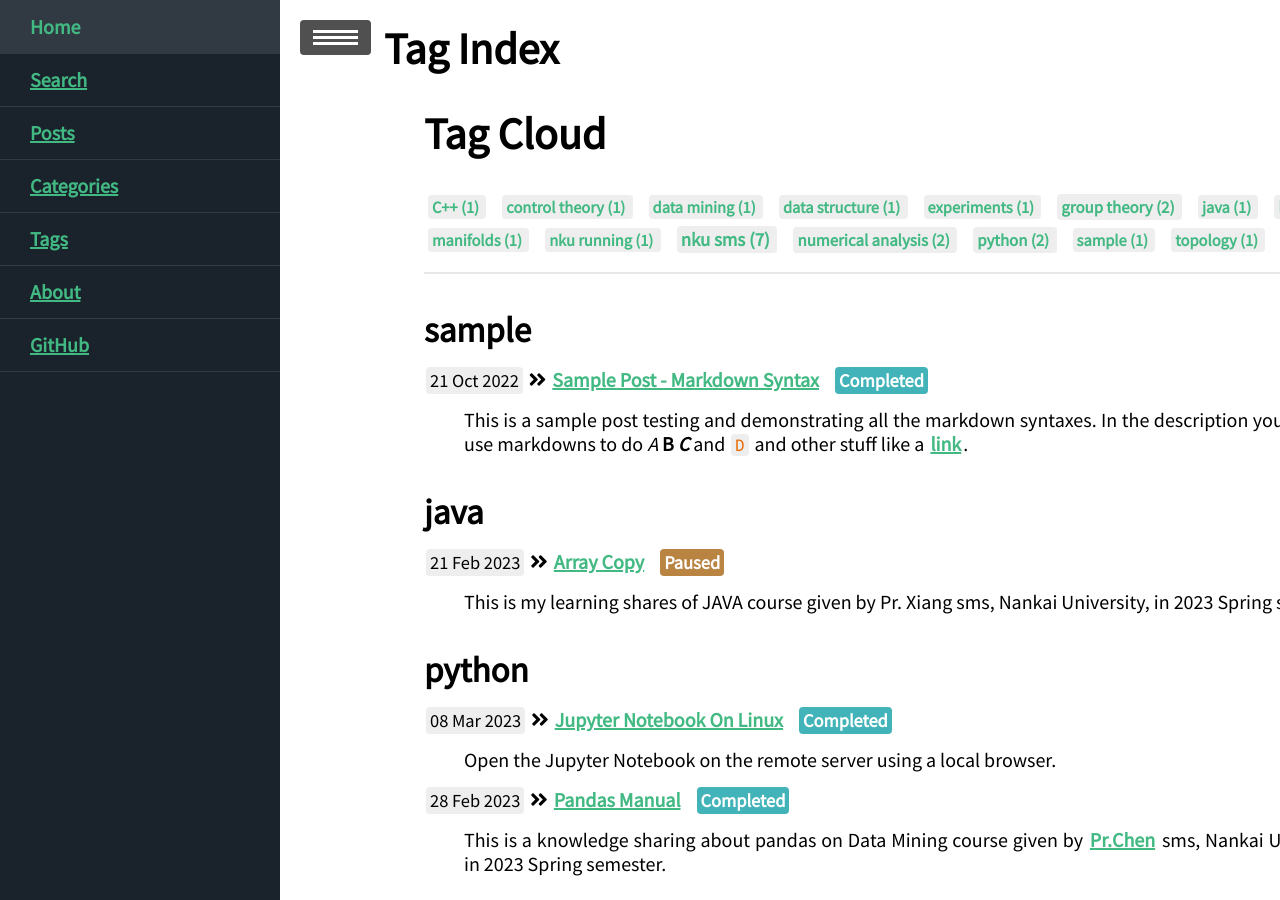
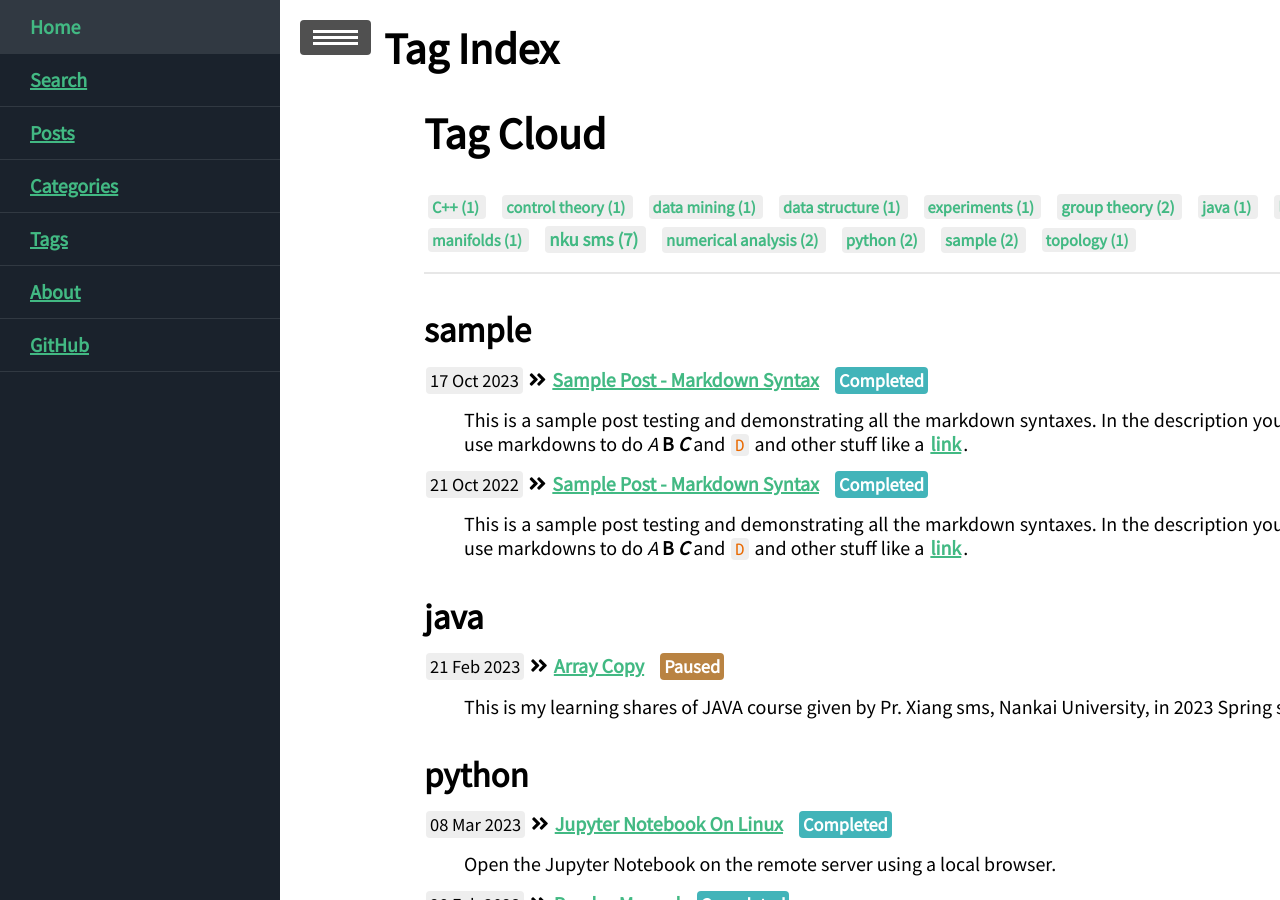
Before and after one commit to ssskz/ssskz.github.io, a Jekyll site: the page built from blog/tags.html, in a window 1280 px wide and 900 px high. Built offline with Jekyll 4.4.1, drawn with Linux system fonts in a browser that asks for light colours; nearby versions of some CDN libraries; some of the changed text lies outside the part shown.

Commit message:
1
Signed-off-by: ssskz <12497590+ssskz@user.noreply.gitee.com>

```diff
--- a/_posts/2023-10-17-NKU-Running.md
+++ b/_posts/2023-10-17-NKU-Running.md
@@ -1,10 +1,10 @@
 ---
-title: NKU Running
+title: Sample Post - Markdown Syntax
 commentable: true
-Edit: 2023-10-17
+Edit: 2022-10-21
 mathjax: true
 mermaid: true
-tags: nku-running
+tags: sample
 categories: Markdown
 description: This is a sample post testing and demonstrating all the markdown syntaxes. In the description you can also use markdowns to do *A* **B** ***C*** and `D` and other stuff like a [link](https://ssskz.github.io).
 ---
@@ -84,6 +84,34 @@
 # Other Elements
 
 This is horizontal line
+
+------
+
+# Math Blocks
+
+This is inline math $\sum_{i=1}^{N} i $. This is display math.
+$$
+\sum_{i=1}^{N} i
+$$
+The extra empty line matters, or you will end up with
+$$
+\sum_{i=1}^{N} i
+$$
+[Mathjax](http://docs.mathjax.org/en/latest/tex.html) syntax is like latex. You cannot use `\usepackge`, but you can use `\newcommand` like this
+$$
+\newcommand{\NewOp}[2]{\lbrace{#1}\mid \otimes{#2}\rbrace}
+$$
+And `\NewOp` will be available in all later math blocks, whether inline $\NewOp{x}{y}$ or display
+$$
+\NewOp{x}{y}
+$$
+Be **very careful** with the vertical bar symbol and underscore in math. If you use it like $|x|\ge 0$, $|0|=0$, or like $\lbrace x | x\gt 0\rbrace$, you will get a bunch of gibberish.
+
+Use `\vert` in $\vert x\vert\ge 0$, $\vert 0\vert=0$. Use `\mid` in $\lbrace x \mid x\gt 0$ instead.
+
+Also using underscores like this $x_1$, $x_2$, $x_{c_2}^{c_3}$, with $y_{c_2}^{c_3}$, will be processed as _this_.
+
+Wrap underscores with whitespaces like this $x _ 1$, $x _ 2$, $x _ {c _ 2}^{c _ 3}$, with $y _ {c _ 2}^{c _ 3 }$.
 
 # Images
 
```
